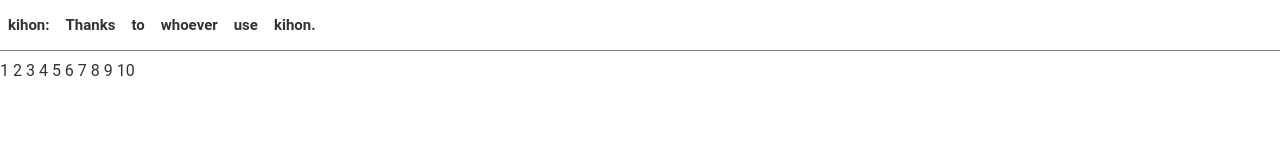
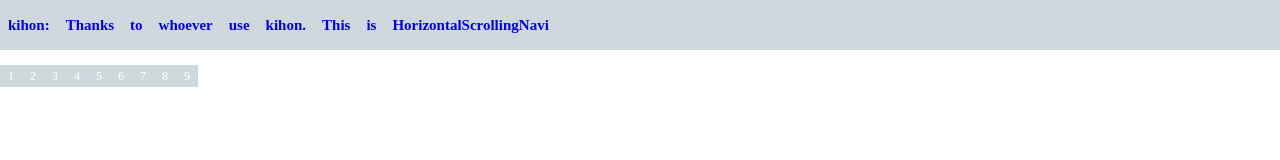
Before and after one commit to dragmove/kihon, a website: page examples/horizontal-scrolling-navi.html in a window 1280 px wide. Drawn offline with nearby package versions, Linux system fonts and the light colour scheme; files whose address does not match are found by name.

Commit message:
Add HorizontalScrollingNavi in README.md. arrange HorizontalScrollingNavi

```diff
--- a/examples/horizontal-scrolling-navi.html
+++ b/examples/horizontal-scrolling-navi.html
@@ -5,81 +5,28 @@
     <meta http-equiv="X-UA-Compatible" content="IE=edge"/>
     <meta name="viewport"
           content="user-scalable=no, maximum-scale=1.0, minimum-scale=1.0, width=device-width, initial-scale=1.0">
-    <meta name="description" content="Kihon.Navi"/>
+    <meta name="description" content="Kihon.HorizontalScrollingNavi"/>
     <meta name="keywords" content="kihon"/>
     <meta name="author" content="dragmove"/>
     <title>Kihon.HorizontalScrollingNavi</title>
     <style>
-        html, body {
-            margin: 0;
-            padding: 0;
-        }
+        html, body {margin: 0; padding: 0; width: 100%;}
+        .scrolling-navi {position: relative; width: 100%; height: 50px; overflow: hidden; background-color: #CFD8DC;}
+        .scrolling-navi .handle {position: absolute; top: 0; left: 0;}
+        .scrolling-navi .btns {display: block; position: relative; margin: 0; padding: 0; font-size: 0; white-space: nowrap;}
+        .scrolling-navi .btns:after {content: ""; display: block; clear: both;}
+        .scrolling-navi .btns li {display: inline-block; height: 50px; line-height: 50px;}
+        .scrolling-navi .btns li a {display: block; margin-left: 0; margin-right: 0; padding-left: 8px; padding-right: 8px; font-size: 15px; font-weight: bold;text-align: center; text-decoration: none; }
+        .scrolling-navi .btns li a.on {color: #FF5252;}
 
-        /* TODO */
-        #wrapper {
-            position: relative;
-            width: 100%;
-            font-family: "Apple Gothic", "Roboto", "Malgun Gothic", "Helvetica", "Arial", sans-serif;
-        }
-
-        .slide-navi {
-            position: relative;
-            width: 100%;
-            height: 50px;
-            overflow: hidden;
-            border-bottom: 1px solid rgba(0, 0, 0, 0.5);
-        }
-
-        .slide-navi .handle {
-            position: absolute;
-            top: 0;
-            left: 0;
-        }
-
-        .slide-navi .btns {
-            display: block;
-            position: relative;
-            margin: 0;
-            padding: 0;
-            font-size: 0;
-            white-space: nowrap;
-        }
-
-        .slide-navi .btns:after {
-            content: "";
-            display: block;
-            clear: both;
-        }
-
-        .slide-navi .btns li {
-            display: inline-block;
-            height: 50px;
-            line-height: 50px;
-        }
-
-        .slide-navi .btns li a {
-            display: block;
-            margin-left: 0;
-            margin-right: 0;
-            padding-left: 8px;
-            padding-right: 8px;
-            color: #333;
-            font-size: 15px;
-            font-weight: bold;
-            text-align: center;
-            text-decoration: none;
-        }
-
-        .slide-navi .btns li a.on {
-            color: #f43142;
-        }
+        #test-btns {margin-top: 15px; font-size: 12px;}
+        #test-btns a {display: inline-block; margin-left: 0; margin-right: 0; padding-left: 8px; padding-right: 8px; height: 22px; line-height: 22px;; cursor: pointer; color: #FFFFFF; background-color: #CFD8DC;}
+        #test-btns a:hover {color: #FF5252;}
     </style>
 </head>
 
 <body>
-<!-- TODO: arrange -->
-<div id="wrapper">
-    <div class="slide-navi">
+<div class="scrolling-navi">
     <div class="handle">
         <ul class="btns">
             <li><a href="#">kihon:</a></li>
@@ -88,37 +35,15 @@
             <li><a href="#">whoever</a></li>
             <li><a href="#">use</a></li>
             <li><a href="#">kihon.</a></li>
+            <li><a href="#">This</a></li>
+            <li><a href="#">is</a></li>
+            <li><a href="#">HorizontalScrollingNavi</a></li>
         </ul>
     </div>
 </div>
 
-    <style>
-        #test-btns {
-            margin-top: 10px;
-        }
-
-        #test-btns a {
-            cursor: pointer;
-            color: #333;
-        }
-
-        #test-btns a:hover {
-            color: #f43142;
-        }
-    </style>
-
 <div id="test-btns">
-        <a>1</a>
-        <a>2</a>
-        <a>3</a>
-        <a>4</a>
-        <a>5</a>
-        <a>6</a>
-        <a>7</a>
-        <a>8</a>
-        <a>9</a>
-        <a>10</a>
-    </div>
+    <a>1</a><a>2</a><a>3</a><a>4</a><a>5</a><a>6</a><a>7</a><a>8</a><a>9</a>
 </div>
 
 <script src="https://code.jquery.com/jquery-3.0.0.min.js"
@@ -131,7 +56,7 @@
 
         function init() {
             // set HorizontalScrollingNavi extends Navi
-            var wrap = $('.slide-navi');
+            var wrap = $('.scrolling-navi');
 
             var navi = new Kihon.HorizontalScrollingNavi({
                 /*
@@ -140,22 +65,22 @@
                 wrap: wrap, // wrap
                 btns: $('.btns li a', wrap), // navi buttons
                 mouseoverCallback: function (obj) { // {event, btn, index}
-//                    console.log('Kihon.HorizontalScrollingNavi mouseoverCallback :', obj);
+                    // console.log('Kihon.HorizontalScrollingNavi mouseoverCallback :', obj);
                 },
                 mouseoutCallback: function (obj) { // {event, btn, index}
-//                    console.log('Kihon.HorizontalScrollingNavi mouseoutCallback :', obj);
+                    // console.log('Kihon.HorizontalScrollingNavi mouseoutCallback :', obj);
                 },
                 mousedownCallback: function (obj) { // {event, btn, index}
-//                    console.log('Kihon.HorizontalScrollingNavi mousedownCallback :', obj);
+                    // console.log('Kihon.HorizontalScrollingNavi mousedownCallback :', obj); // TODO - require print. change Navi.js ?
                 },
                 mouseupCallback: function (obj) { // {event, btn, index}
-//                    console.log('Kihon.HorizontalScrollingNavi mouseupCallback:', obj);
+                    // console.log('Kihon.HorizontalScrollingNavi mouseupCallback:', obj);
                 },
                 clickCallback: function (obj) { // {event, btn, prevActivatedIndex, index}
-//                    console.log('Kihon.HorizontalScrollingNavi clickCallback :', obj);
+                    // console.log('Kihon.HorizontalScrollingNavi clickCallback :', obj);
                 },
                 activateCallback: function (obj) { // {prevActivatedIndex, index}
-//                    console.log('Kihon.HorizontalScrollingNavi activateCallback :', obj);
+                    // console.log('Kihon.HorizontalScrollingNavi activateCallback :', obj);
 
                     var btns = $(navi.getBtns()),
                         btn = $(navi.getBtn(obj.index));
@@ -167,87 +92,84 @@
                 /*
                  * Kihon.HorizontalScrollingNavi options
                  */
-                // Dragdealer: window.Dragdealer,
-                handleClass: 'handle',
-
-                disabled: false,
-                slide: true,
-                loose: true,
-                speed: 0.25,
-                css3: true,
-
+                handleClass: 'handle', // handle class
+                speed: 0.25, // how fast the handle will slide to position after you mouse up (0 ~ 1)
+                positionedCallback: function(x, y) {
+                    // called when releasing handle or calling setX / setRatioX method, with the projected x, y position of the handle. projected value means the value the slider will have after finishing a sliding animation
+                    // console.log('Kihon.HorizontalScrollingNavi positionedCallback :', x, navi.getOffsetRatioByPosition(x));
+                },
                 dragStartCallback: function (x, y) {
-                    console.log('Kihon.HorizontalScrollingNavi dragStartCallback :', x, y);
+                    // called at the beginning of a drag with handle initial x, y values.
+                    // console.log('Kihon.HorizontalScrollingNavi dragStartCallback :', x, y);
                 },
                 dragStopCallback: function (x, y) {
-                    console.log('Kihon.HorizontalScrollingNavi dragStopCallback :', x, y);
+                    // same as callback(x, y) but only called after a drag, not after call setX / setRatioX method.
+                    // console.log('Kihon.HorizontalScrollingNavi dragStopCallback :', x, y);
                 },
-                slideEndCallback: function (x, y) {
-                    console.log('Kihon.HorizontalScrollingNavi slideEndCallback :', x, y);
+                animationCallback: function(x, y) {
+                    // called every animation loop, as long as the handle is being dragged or in the process of a sliding animation.
+                    // console.log('Kihon.HorizontalScrollingNavi animationCallback :', x, y);
                 }
             }).init();
 
             /*
              * HorizontalScrollingNavi public methods
              */
-            // get ratio x
-            console.log( navi.getRatioX() ); // TODO: what is this ?
+            // get all buttons
+            // console.log( navi.getBtns() );
 
-            // get offset ratio by position x
-            console.log( navi.getOffsetRatioByPosition(99) ); // TODO: what is this ?
+            // get one button. (1st button's index is 1.)
+            // console.log( navi.getBtn(button index) );
+
+            // get activated button index
+            // console.log( navi.getActivatedIndex() );
+
+            // activate one button, and deactivate other buttons. (1st button's index is 1.)
+            // navi.activate(button index);
+
+            // set buttons event handler
+            // navi.setBtnsEventHandler(true / false);
+
+            // get navi handle position ratio x (0 ~ 1)
+            // console.log( navi.getRatioX() );
+
+            // get offset ratio by position
+            // console.log( navi.getOffsetRatioByPosition(-99) );
 
             // get handle node
             // console.log( navi.getHandle() );
 
             // set navi handle position by x
-            // navi.setX(99);
+            // navi.setX(-99);
 
-            // set navi handle position by ratio(0 ~ 1)
+            // set navi handle position by ratio x (0 ~ 1)
             // navi.setRatioX(0.75);
 
             // get flag navi is draggbale
-            // console.log( navi.isDraggable() ); // TODO: test
+            // console.log( navi.isDraggable() );
+
+            // enable dragging
+            // navi.enable();
 
             // disable dragging
             // navi.disable();
-
-            // enable dragging
-            // navi.enable();
 
             // set resize event handler
             // navi.setResizeEventHandler(true / false);
 
             // resize
-            navi.resize();
+            // navi.resize();
 
             // destroy
             // navi.destroy();
 
-
-
-
-
-
-
-
-
-
-
-
-
-
-
-
-
-
-
-
-            // TODO: arrange
-            // control HorizontalSlideNavi by external
+            /*
+             * example: control HorizontalSlideNavi by external
+             */
             $('#test-btns a').on('click', function (evt) {
                 evt.preventDefault();
 
-                const index = $('#test-btns a').index(this) + 1;
+                var index = $(this).index() + 1;
                 activateSlideNavi(index);
             });
 
@@ -260,18 +182,16 @@
                     next = (index > navi.getBtns().length) ? 0 : index + 1;
 
                 if (!prev) {
-                    // go to left end.
-                    navi.setRatioX(0);
+                    navi.setRatioX(0); // go to left end.
                     return;
                 }
 
                 if (!next) {
-                    // go to right end.
-                    navi.setRatioX(1);
+                    navi.setRatioX(1); // go to right end.
                     return;
                 }
 
-                const btn = $(navi.getBtn(prev));
+                var btn = $(navi.getBtn(prev));
                 if (btn.length) navi.setX(-btn.position().left);
             }
         }
```
Also changed, not shown: HorizontalScrollingNavi.js (+15 -43 lines), README.md. Lines whose indentation alone changed are shown as unchanged.
